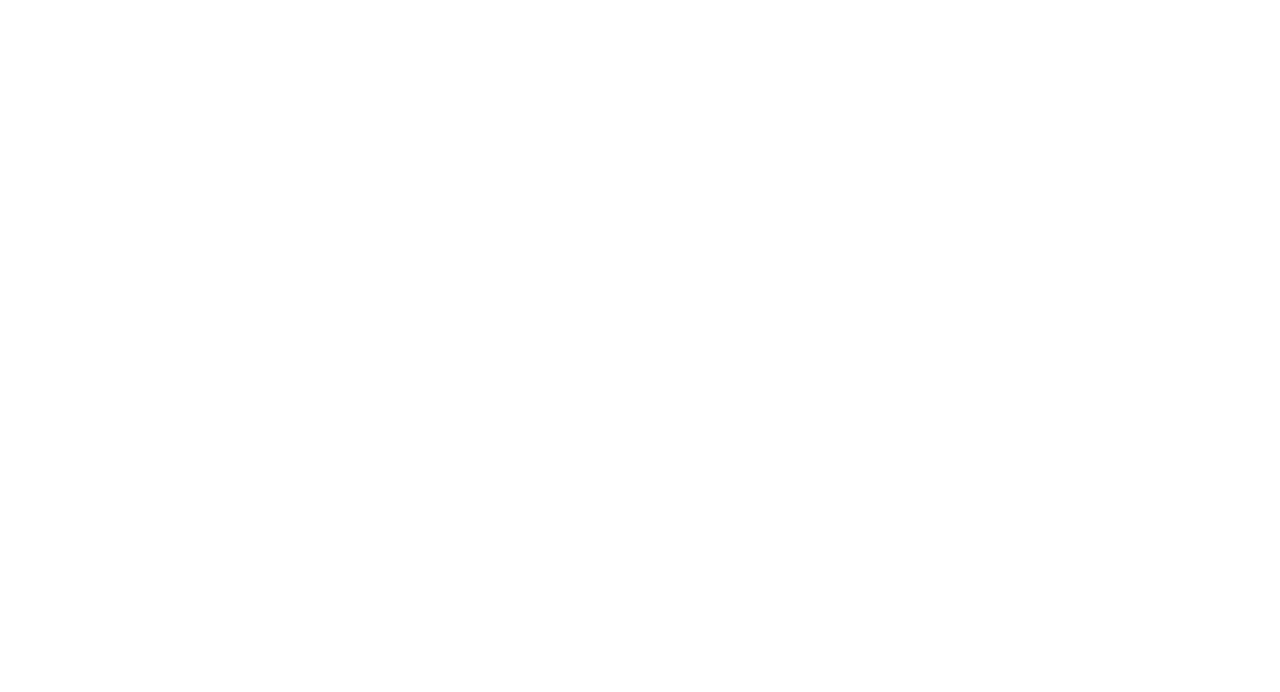
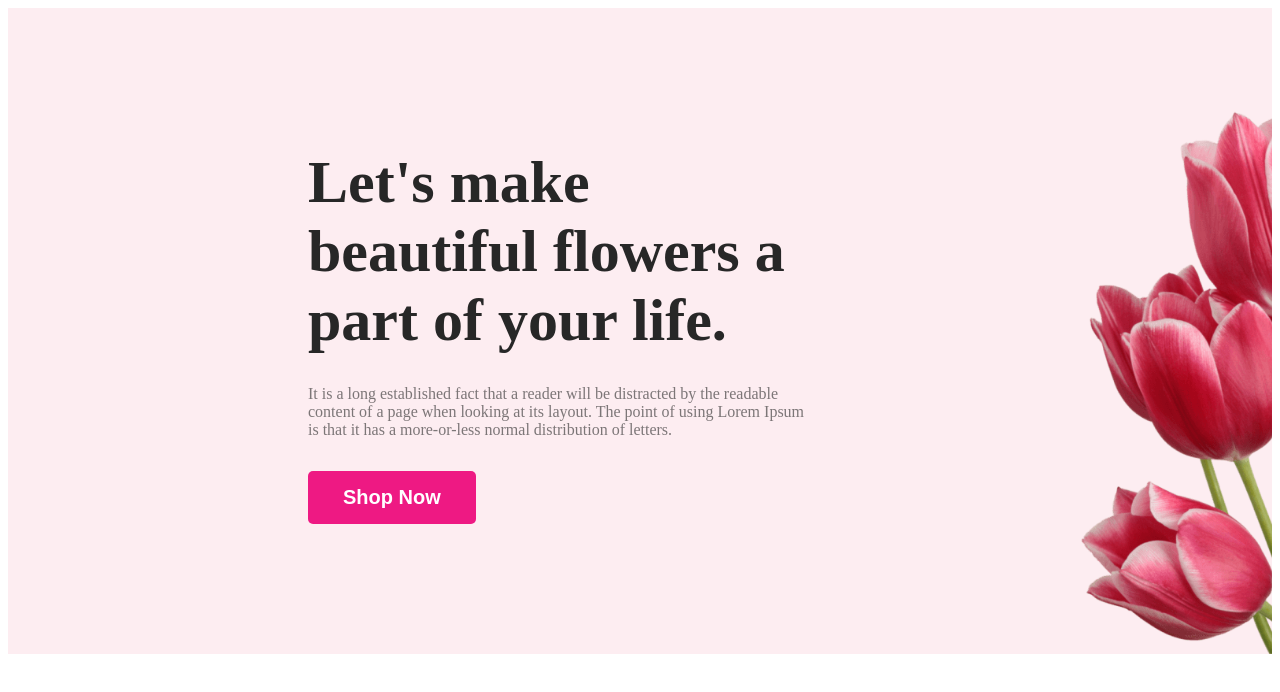
Before and after one commit to MdAtaurRahman1/flower-shop-web, a plain HTML site: page index.html in a window 1280 px wide. Drawn offline with Linux system fonts and the light colour scheme.

Commit message:
Flower shop Header

```diff
--- a/index.html
+++ b/index.html
@@ -1,11 +1,36 @@
 <!DOCTYPE html>
 <html lang="en">
+
 <head>
     <meta charset="UTF-8">
     <meta name="viewport" content="width=device-width, initial-scale=1.0">
-    <title>Document</title>
+    <title>Flower Shop</title>
+    <link rel="stylesheet" href="style.css">
+    <link rel="preconnect" href="https://fonts.googleapis.com">
+    <link rel="preconnect" href="https://fonts.gstatic.com" crossorigin>
+    <link
+        href="https://fonts.googleapis.com/css2?family=Lato:ital,wght@0,100;0,300;0,400;0,700;0,900;1,100;1,300;1,400;1,700;1,900&display=swap"
+        rel="stylesheet">
 </head>
+
 <body>
+    <header>
+        <div class="main-container">
+              <div class="banner-text">
+                <h1>Let's make beautiful flowers a part of your life.</h1>
+                <p>It is a long established fact that a reader will be distracted by the readable
+                    content of a page when looking at its layout. The point of using Lorem Ipsum is that it has a
+                    more-or-less normal distribution of letters.</p>
+                <input class="btn-primary" type="button" value="Shop Now">
+            </div>
+        </div>
+    </header>
+    <main>
 
+    </main>
+    <footer>
+
+    </footer>
 </body>
+
 </html>
--- a/style.css
+++ b/style.css
@@ -0,0 +1,53 @@
+body {
+    font-family: font-family: "Lato", sans-serif;
+}
+
+header {
+    background-color: rgba(229, 84, 115, 0.10);
+    ;
+    background-image: url(Flower-Asset/pngwing\ 10.png);
+    background-repeat:no-repeat ;
+    background-position:1050px bottom;
+    background-size: 500px;
+}
+
+.main-container {
+    display: flex;
+    align-items: center;
+    justify-content: space-between;
+    margin-left: 100px;
+}
+
+.banner-text {
+    max-width: 500px;
+    margin: 100px 400px 130px 200px;
+}
+
+.banner-pic .banner-text {
+    width: 500px;
+    height: 600px;
+}
+
+.btn-primary {
+    border-radius: 5px;
+    background: #ee1983;
+    border: 0;
+    color: white;
+    font-size: 20px;
+    font-weight: 700;
+    padding: 15px 35px;
+}
+
+h1 {
+    color: #272727;
+    font-size: 60px;
+    font-weight: 800;
+    text-align: left;
+    margin-bottom: 30px;
+}
+
+p {
+    color: rgba(39, 39, 39, 0.60);
+    font-size: 16px;
+    margin-bottom: 32px;
+}
```
Also changed, not shown: Flower-Asset/Flower 01.png (renamed from Flower Asset/Flower 01.png), Flower-Asset/Group 57.png (renamed from Flower Asset/Group 57.png), Flower-Asset/Group 58.png (renamed from Flower Asset/Group 58.png), Flower-Asset/Group 59.png (renamed from Flower Asset/Group 59.png), Flower-Asset/Rectangle 4.png (renamed from Flower Asset/Rectangle 4.png), Flower-Asset/Rectangle 5.png (renamed from Flower Asset/Rectangle 5.png), Flower-Asset/Rectangle 6.png (renamed from Flower Asset/Rectangle 6.png), Flower-Asset/Rectangle 9.png (renamed from Flower Asset/Rectangle 9.png), Flower-Asset/pngwing 10.png (renamed from Flower Asset/pngwing 10.png), Flower-Asset/pngwing 5.png (renamed from Flower Asset/pngwing 5.png), Flower-Asset/pngwing 6.png (renamed from Flower Asset/pngwing 6.png), Flower-Asset/pngwing 7.png (renamed from Flower Asset/pngwing 7.png), Flower-Asset/pngwing 8.png (renamed from Flower Asset/pngwing 8.png).
